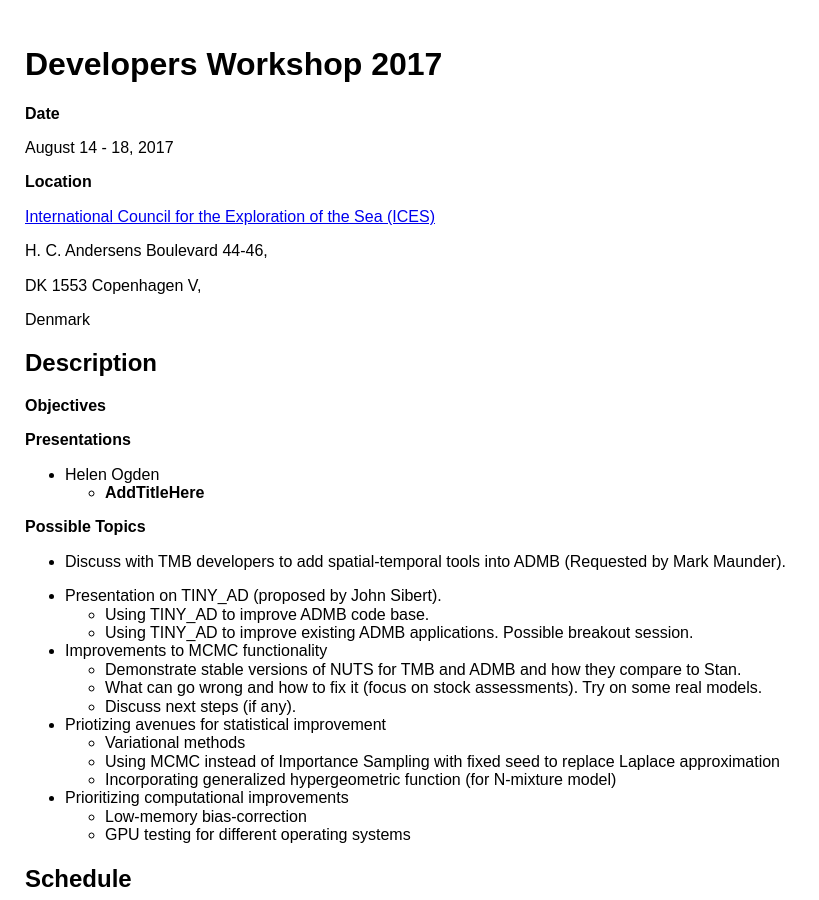
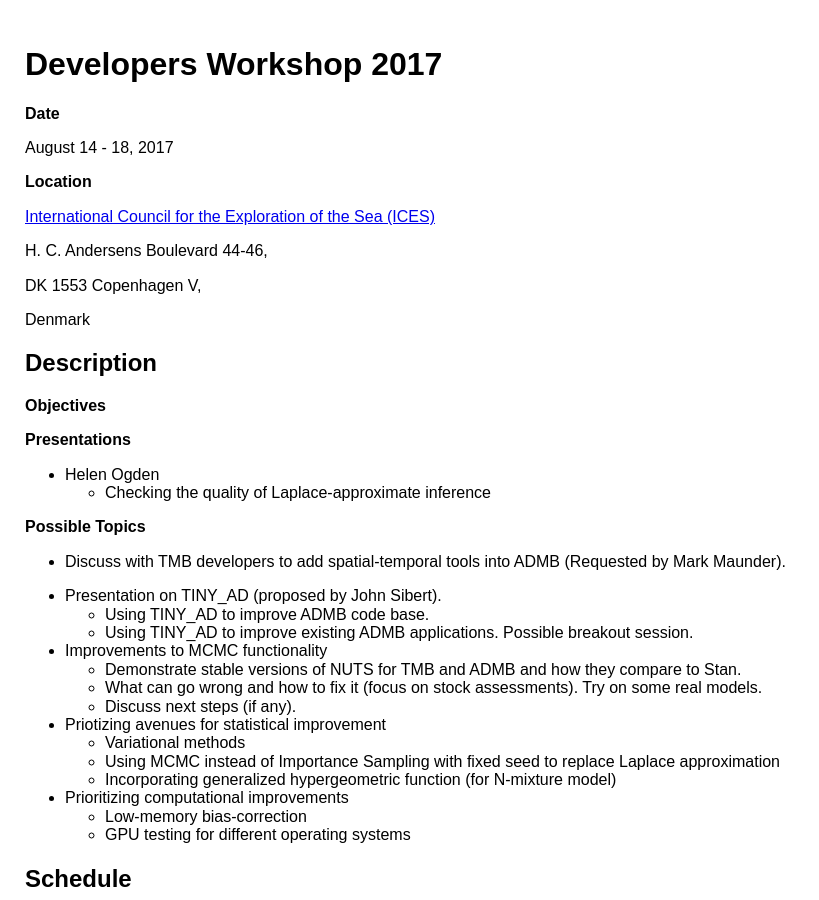
Before and after one commit to TMB-ADMB-Workshops/DevelopersWorkshop2017, a Jekyll site: the page built from agenda.md, in a window 1280 px wide and 900 px high. Shown: the whole window, without its empty margins (0-819 px from the left). Built offline with Jekyll 4.4.1, drawn with Linux system fonts in a browser that asks for light colours; nearby versions of some CDN libraries.

Commit message:
add Helen Ogden talk title

```diff
--- a/agenda.md
+++ b/agenda.md
@@ -26,7 +26,7 @@ __Objectives__
 __Presentations__
 
   * Helen Ogden
-    * **AddTitleHere**
+    * Checking the quality of Laplace-approximate inference
 
 __Possible Topics__
 
```
